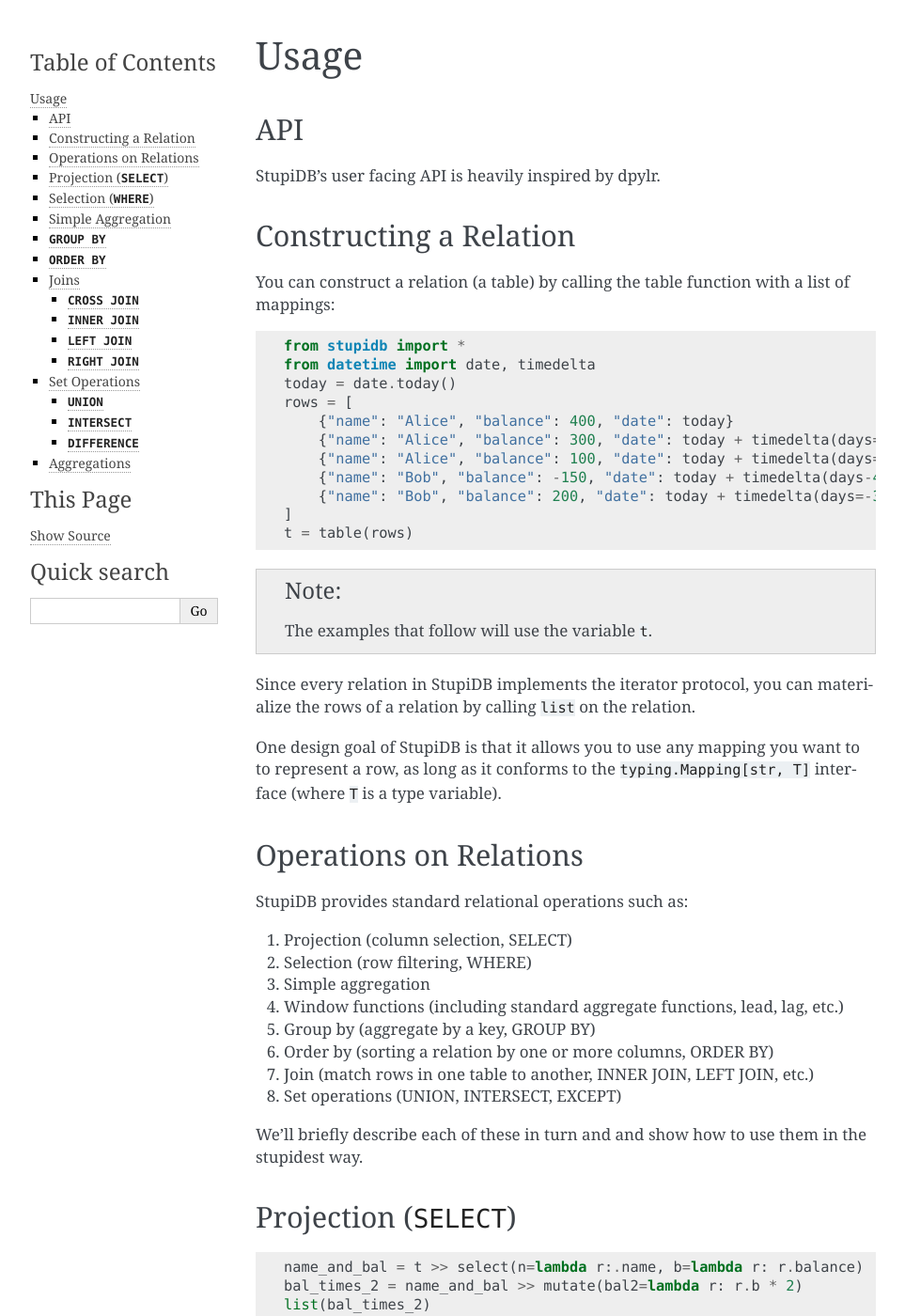
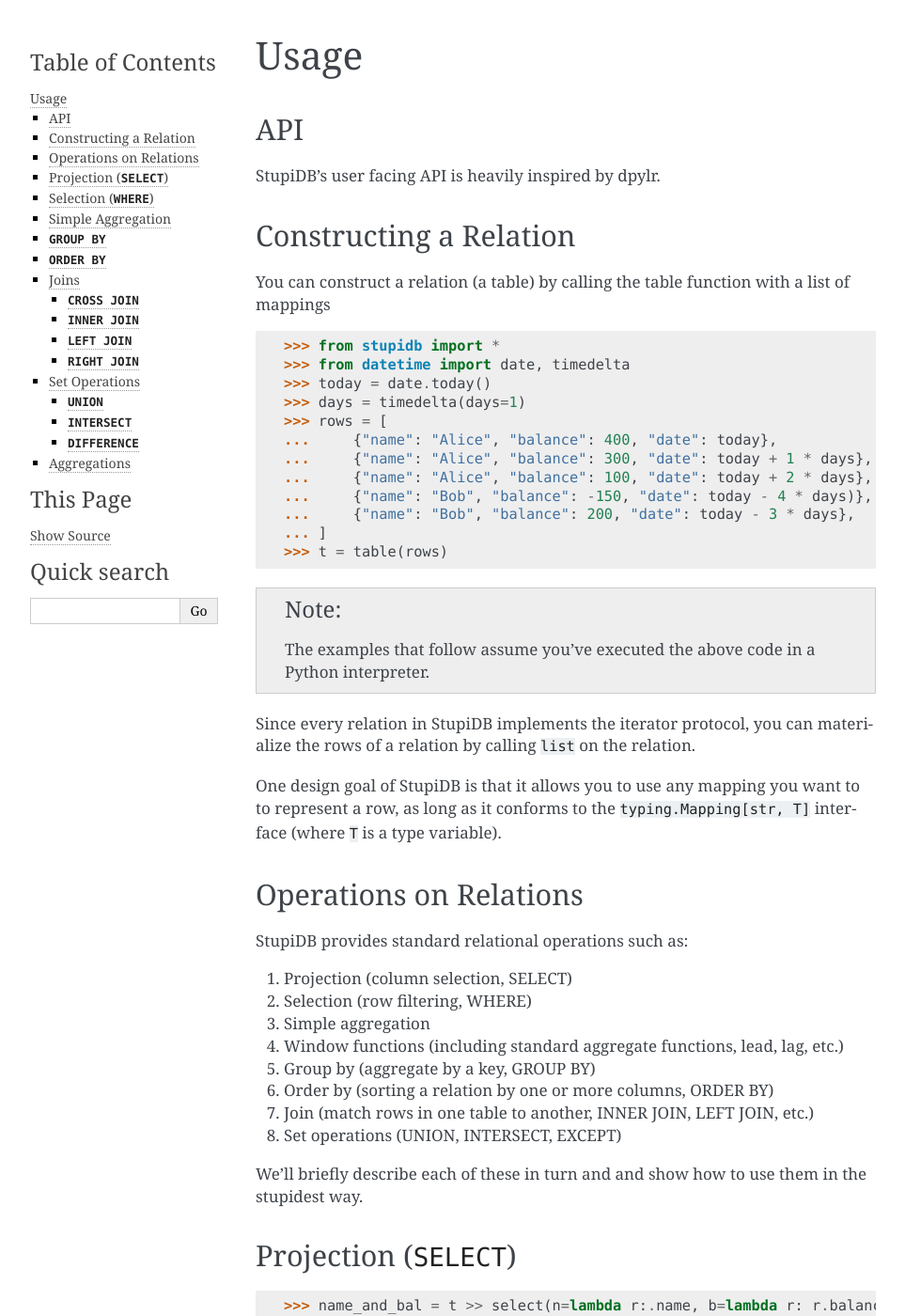
Before and after one commit to cpcloud/stupidb, a Sphinx documentation site: the page built from docs/usage.rst, in a window 1280 px wide and 1400 px high. Shown: the whole window at 94% size, without its empty margins (148-1111 px from the left). Built offline with Sphinx 7.4.7, drawn with Linux system fonts in a browser that asks for light colours; pages that are not in the unit, such as notebooks, are missing from menus; some of the changed text lies outside the part shown.

Commit message:
Clean up usage docs a bit

```diff
--- a/docs/usage.rst
+++ b/docs/usage.rst
@@ -9,23 +9,27 @@
 Constructing a Relation
 -----------------------
 You can construct a relation (a table) by calling the table function with a
-list of mappings::
+list of mappings
 
-    from stupidb import *
-    from datetime import date, timedelta
-    today = date.today()
-    rows = [
-        {"name": "Alice", "balance": 400, "date": today}
-        {"name": "Alice", "balance": 300, "date": today + timedelta(days=1)}
-        {"name": "Alice", "balance": 100, "date": today + timedelta(days=2)}
-        {"name": "Bob", "balance": -150, "date": today + timedelta(days-4)}
-        {"name": "Bob", "balance": 200, "date": today + timedelta(days=-3)}
-    ]
-    t = table(rows)
+.. code-block:: python
+
+   >>> from stupidb import *
+   >>> from datetime import date, timedelta
+   >>> today = date.today()
+   >>> days = timedelta(days=1)
+   >>> rows = [
+   ...     {"name": "Alice", "balance": 400, "date": today},
+   ...     {"name": "Alice", "balance": 300, "date": today + 1 * days},
+   ...     {"name": "Alice", "balance": 100, "date": today + 2 * days},
+   ...     {"name": "Bob", "balance": -150, "date": today - 4 * days)},
+   ...     {"name": "Bob", "balance": 200, "date": today - 3 * days},
+   ... ]
+   >>> t = table(rows)
 
 .. note::
 
-   The examples that follow will use the variable ``t``.
+   The examples that follow assume you've executed the above code in a Python
+   interpreter.
 
 Since every relation in StupiDB implements the iterator protocol, you can
 materialize the rows of a relation by calling ``list`` on the relation.
@@ -54,9 +58,8 @@
 -----------------------
 .. code-block:: python
 
-   name_and_bal = t >> select(n=lambda r:.name, b=lambda r: r.balance)
-   bal_times_2 = name_and_bal >> mutate(bal2=lambda r: r.b * 2)
-   list(bal_times_2)
+   >>> name_and_bal = t >> select(n=lambda r:.name, b=lambda r: r.balance)
+   >>> bal_times_2 = name_and_bal >> mutate(bal2=lambda r: r.b * 2)
 
 The :func:`~stupidb.api.mutate` function preserves the child table in the
 result, while :func:`~stupidb.api.select` does not.
@@ -110,7 +118,7 @@
 
 .. code-block:: python
 
-   t >> cross_join(t)
+   >>> t >> cross_join(t)
 
 ``INNER JOIN``
 ~~~~~~~~~~~~~~
@@ -127,7 +135,7 @@
 
 .. code-block:: python
 
-   t >> inner_join(t, lambda left, right: left.name == right.name)
+   >>> t >> inner_join(t, lambda left, right: left.name == right.name)
 
 ``LEFT JOIN``
 ~~~~~~~~~~~~~
@@ -139,7 +147,7 @@
 
 .. code-block:: python
 
-   t >> left_join(t, lambda left, right: left.name == right.name)
+   >>> t >> left_join(t, lambda left, right: left.name == right.name)
 
 ``RIGHT JOIN``
 ~~~~~~~~~~~~~~
@@ -150,7 +158,7 @@
 
 .. code-block:: python
 
-   t >> right_join(t, lambda left, right: left.balance < right.balance)
+   >>> t >> right_join(t, lambda left, right: left.balance < right.balance)
 
 Set Operations
 --------------
@@ -169,7 +177,7 @@
 
 .. code-block:: python
 
-   t >> union(t)
+   >>> t >> union(t)
 
 ``INTERSECT``
 ~~~~~~~~~~~~~
@@ -185,7 +193,7 @@
 
 .. code-block:: python
 
-   t >> intersect(t)
+   >>> t >> intersect(t)
 
 ``DIFFERENCE``
 ~~~~~~~~~~~~~~
@@ -201,14 +209,14 @@
 
 .. code-block:: python
 
-   t >> difference(t)
+   >>> t >> difference(t)
 
 Aggregations
 ------------
 StupiDB is focused on creating the right abstractions. Aggregations are no
 exception. To that end there is really one goal:
 
-#. **Easy creation of custom aggregates, including window functions.**
+**Easy creation of custom aggregates, including window functions.**
 
 The UD(A)F interface is heavily inspired by SQLite's aggregate function
 interface, so there isn't anything new here with respect to the API.
```
Also changed, not shown: other parts of docs/usage.rst (+11 -6 lines).
